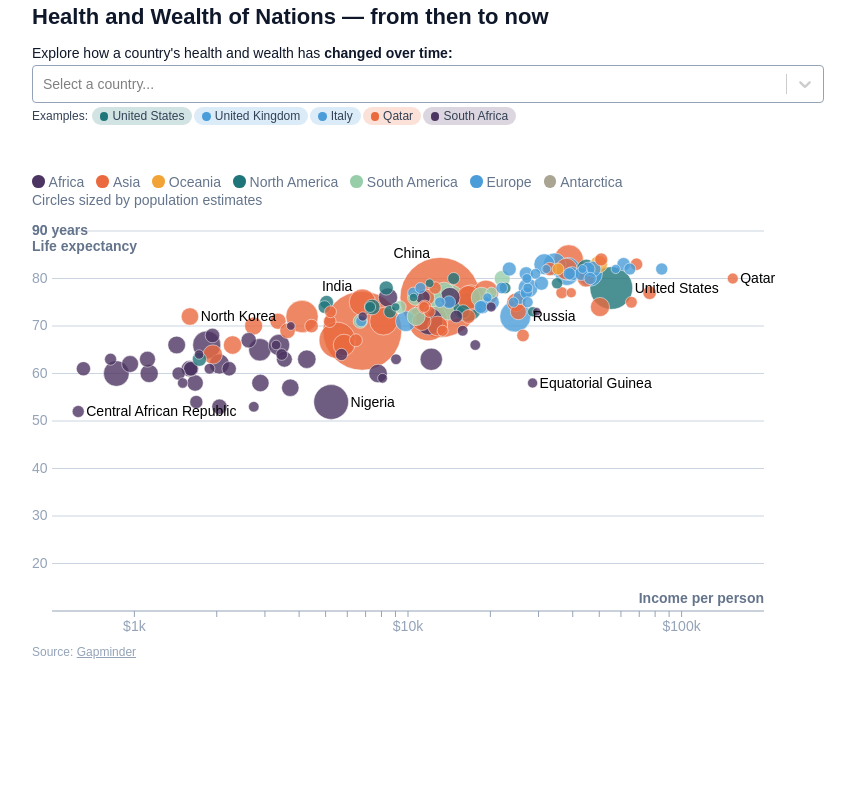
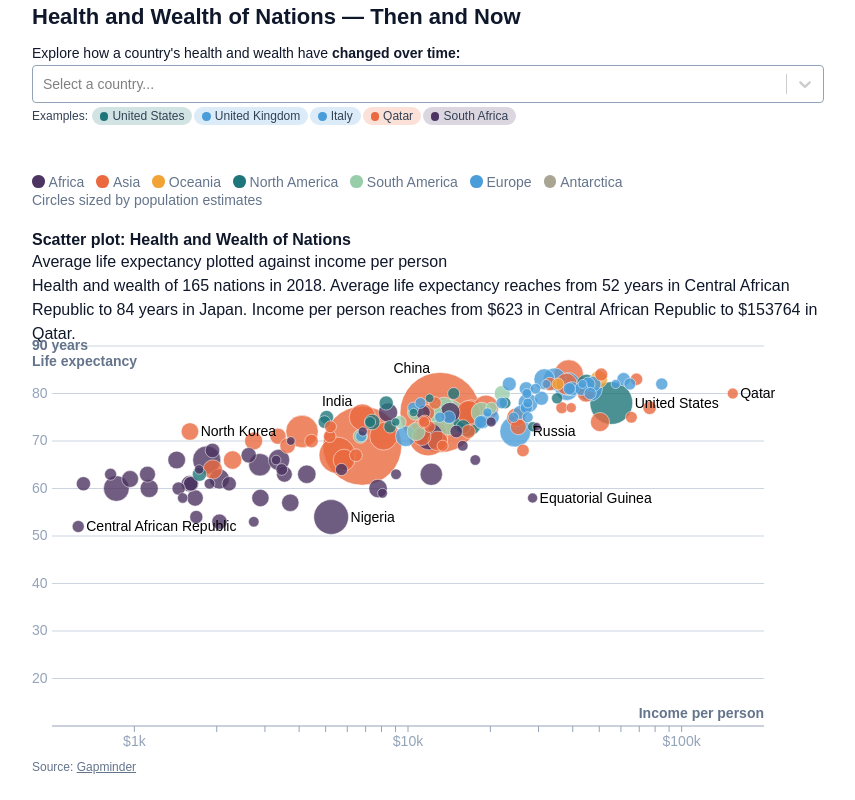
Before and after one commit to sophiamersmann/gapminder-chart, a Next.js app: page / in a window 1280 px wide. Shown: the whole page, without its empty margins (212-1067 px from the left). Built offline with nearby package versions, Linux system fonts and the light colour scheme.

Commit message:
add visually hidden description

```diff
--- a/components/GapminderChart/GapminderChart.tsx
+++ b/components/GapminderChart/GapminderChart.tsx
@@ -6,7 +6,9 @@ import AxisX from '../Axis/AxisX';
 import AxisY from '../Axis/AxisY';
 import AxisLabel from '../Axis/AxisLabel';
 import Scatter from '../Scatter/Scatter';
+import ScatterDescription from '../Scatter/ScatterDescription';
 import HistoryPath from '../HistoryPath/HistoryPath';
+import HistoryPathDescription from '../HistoryPath/HistoryPathDescription';
 import HtmlAnnotation from '../Annotation/HtmlAnnotation';
 
 import useChartDimensions from '../../lib/hooks/useChartDimensions';
@@ -122,7 +124,19 @@ export default function GapminderChart({
   }
 
   return (
-    <div className={styles.chart} ref={ref}>
+    <>
+      <div className="visually-hidden">
+        <hgroup>
+          <h2>Scatter plot: Health and Wealth of Nations</h2>
+          <p>Average life expectancy plotted against income per person</p>
+        </hgroup>
+        {showHistory ? (
+          <HistoryPathDescription data={historyData} />
+        ) : (
+          <ScatterDescription data={displayData} />
+        )}
+      </div>
+      <div className={styles.chart} ref={ref} aria-hidden="true">
         <svg className={styles.svg} width={dms.width} height={dms.height}>
           <g transform={translate(dms.margins.left, dms.margins.top)}>
             <AxisY
@@ -180,7 +194,6 @@ export default function GapminderChart({
             </AxisLabel>
           </g>
         </svg>
-
         {/* html canvas with the same coordinate system as the svg */}
         {/* multi-line labels are rendered here, so that we get line breaks for free */}
         <div
@@ -223,5 +236,6 @@ export default function GapminderChart({
           ))}
         </div>
       </div>
+    </>
   );
 }
--- a/components/HistoryPath/HistoryPath.tsx
+++ b/components/HistoryPath/HistoryPath.tsx
@@ -1,3 +1,4 @@
+import { Fragment } from 'react';
 import { line as d3line } from 'd3-shape';
 
 import SvgAnnotation from '../Annotation/SvgAnnotation';
@@ -5,7 +6,6 @@ import Circle from '../Scatter/Circle';
 import Arrow from '../Arrow/Arrow';
 
 import { DataRow } from '../../types';
-import { Fragment } from 'react';
 
 interface Props {
   data: DataRow[];
--- /dev/null
+++ b/components/HistoryPath/HistoryPathDescription.tsx
@@ -0,0 +1,30 @@
+import { round } from '../../lib/utils';
+import { DataRow } from '../../types';
+
+interface Props {
+  data: DataRow[];
+}
+
+export default function HistoryPathDescription({ data }: Props) {
+  if (data.length === 0) return null;
+
+  const country = data[0].country;
+  const first = data.length >= 2 && data[0];
+  const last = data[data.length - 1];
+
+  return (
+    <p>
+      Health and Wealth of {country}
+      {first && ` from ${data[0].year} to ${data[data.length - 1].year}`}.{' '}
+      {first && dataPointDescription(first)} {dataPointDescription(last)}
+    </p>
+  );
+}
+
+function dataPointDescription(datum: DataRow) {
+  return [
+    `In ${datum.year},`,
+    `the average life expectancy was ${datum.lifeExpectancy} years`,
+    `with an income per person of $${round(datum.gdp)}.`,
+  ].join(' ');
+}
--- /dev/null
+++ b/components/Scatter/ScatterDescription.tsx
@@ -0,0 +1,30 @@
+import { maxIndex, minIndex } from 'd3-array';
+
+import { round } from '../../lib/utils';
+import type { DataRow } from '../../types';
+
+interface Props {
+  data: DataRow[];
+}
+
+export default function Scatter({ data }: Props) {
+  if (data.length === 0) return null;
+
+  const gdpMinIndex = minIndex(data, (d) => d.gdp);
+  const gdpMaxIndex = maxIndex(data, (d) => d.gdp);
+
+  const lifeExpectancyMinIndex = minIndex(data, (d) => d.lifeExpectancy);
+  const lifeExpectancyMaxIndex = maxIndex(data, (d) => d.lifeExpectancy);
+
+  return (
+    <p>
+      Health and wealth of {data.length} nations in {data[0].year}. Average life
+      expectancy reaches from {data[lifeExpectancyMinIndex].lifeExpectancy}{' '}
+      years in {data[lifeExpectancyMinIndex].country} to{' '}
+      {data[lifeExpectancyMaxIndex].lifeExpectancy} years in{' '}
+      {data[lifeExpectancyMaxIndex].country}. Income per person reaches from $
+      {round(data[gdpMinIndex].gdp)} in {data[gdpMinIndex].country} to $
+      {round(data[gdpMaxIndex].gdp)} in {data[gdpMaxIndex].country}.
+    </p>
+  );
+}
--- a/lib/hooks/useChartDimensions.ts
+++ b/lib/hooks/useChartDimensions.ts
@@ -12,7 +12,7 @@ interface Margins {
 
 const useChartDimensions = <E extends HTMLElement>(
   passedMargins: Partial<Margins> = {},
-  { ratio = 16 / 9, minHeight = 300, maxHeight = 400 } = {}
+  { initialWidth = 800, ratio = 16 / 9, minHeight = 300, maxHeight = 400 } = {}
 ) => {
   const ref = useRef<E>(null);
 
@@ -24,7 +24,7 @@ const useChartDimensions = <E extends HTMLElement>(
     left: passedMargins.left || 0,
   };
 
-  const [width, setWidth] = useState(0);
+  const [width, setWidth] = useState(initialWidth);
 
   useEffect(() => {
     const element = ref.current as E;
--- a/lib/utils.ts
+++ b/lib/utils.ts
@@ -5,3 +5,8 @@ export function px(s: any) {
 export function translate(x: number | string, y: number | string) {
   return `translate(${x}, ${y})`;
 }
+
+export function round(n: number, nDecimals = 0) {
+  const target = Math.pow(10, nDecimals);
+  return Math.round(n * target) / target;
+}
--- a/pages/index.tsx
+++ b/pages/index.tsx
@@ -80,7 +80,7 @@ const IndexPage: NextPage<IndexProps> = ({ data, continents }: IndexProps) => {
 
       <main>
         <h1 style={{ marginBottom: 'var(--s-rem-4)' }}>
-          Health and Wealth of Nations — from then to now
+          Health and Wealth of Nations — Then and Now
         </h1>
 
         <div style={{ marginBottom: 'var(--s-rem-7)' }}>
@@ -88,7 +88,7 @@ const IndexPage: NextPage<IndexProps> = ({ data, continents }: IndexProps) => {
             id="select-country"
             label={
               <>
-                Explore how a country&apos;s health and wealth has{' '}
+                Explore how a country&apos;s health and wealth have{' '}
                 <b>changed over time:</b>
               </>
             }
@@ -116,6 +116,7 @@ const IndexPage: NextPage<IndexProps> = ({ data, continents }: IndexProps) => {
             color: 'var(--c-gray-500)',
             fontSize: 'var(--font-size-sm)',
           }}
+          aria-hidden="true"
         >
           <Legend>
             {uniqueContinents.map((continent) => (
@@ -173,7 +174,7 @@ const IndexPage: NextPage<IndexProps> = ({ data, continents }: IndexProps) => {
         <p
           style={{
             fontSize: 'var(--font-size-xs)',
-            color: 'var(--c-gray-400)',
+            color: 'var(--c-gray-500)',
             lineHeight: 1,
             marginTop: 'var(--s-rem-2)',
           }}
--- a/styles/utilities.css
+++ b/styles/utilities.css
@@ -1,3 +1,4 @@
+/* from http://owumaro.github.io/text-stroke-generator/ */
 .text-outline {
   --text-outline: #ffffff;
   text-shadow: var(--text-outline) 3px 0px 0px,
@@ -21,6 +22,7 @@
     var(--text-outline) 2.8805108070373535px -0.8382465243339539px 0px;
 }
 
+/* from http://owumaro.github.io/text-stroke-generator/ */
 .text-outline-sm {
   --text-outline: #ffffff;
   text-shadow: var(--text-outline) 2px 0px 0px,
@@ -37,3 +39,14 @@
     var(--text-outline) 1.41734px -1.41108px 0px,
     var(--text-outline) 1.92034px -0.558831px 0px;
 }
+
+.visually-hidden {
+  border: 0;
+  clip: rect(0 0 0 0);
+  height: 1px;
+  width: 1px;
+  margin: -1px;
+  overflow: hidden;
+  padding: 0;
+  position: absolute;
+}
```
Lines whose indentation alone changed are shown as unchanged.
